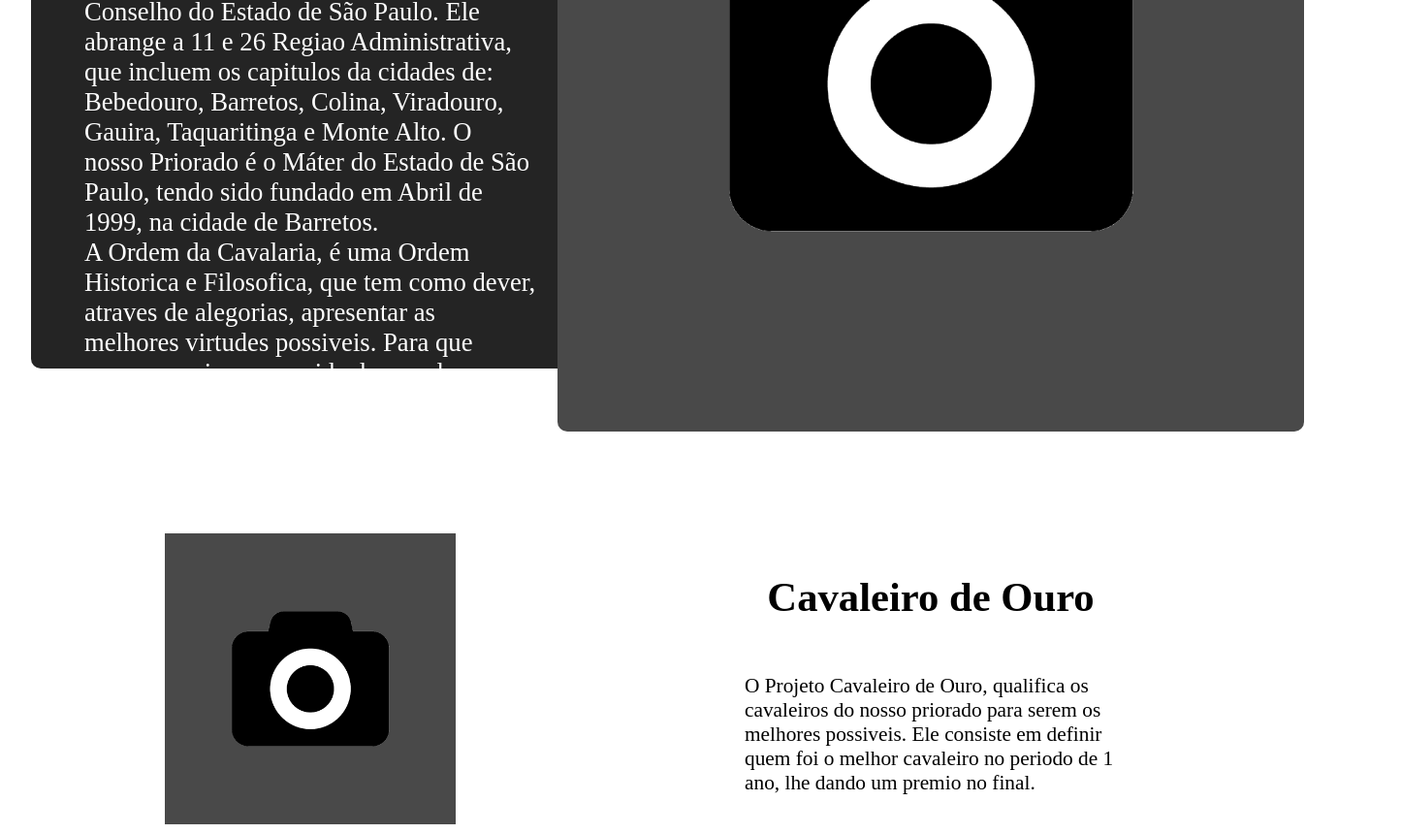
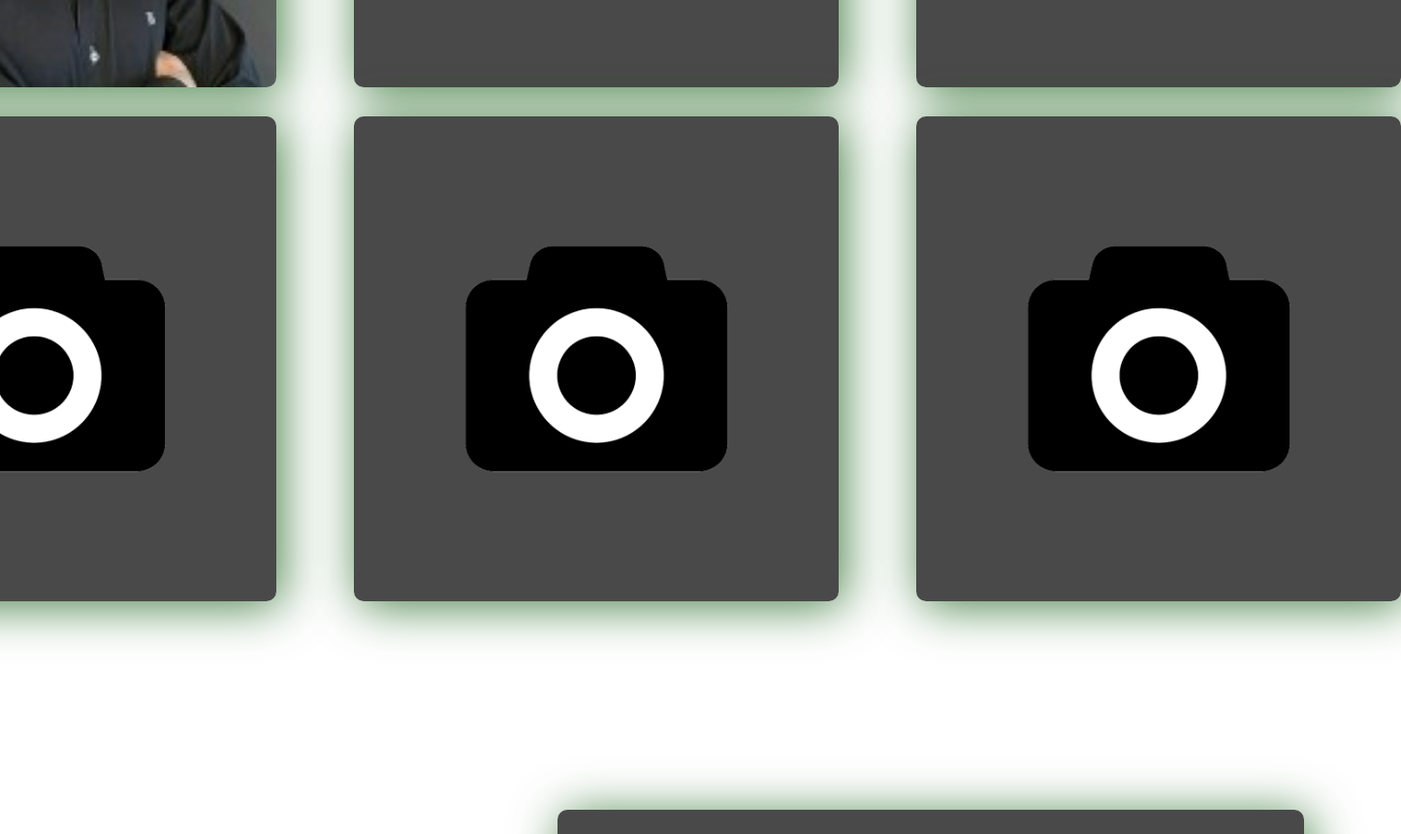
Before and after one commit to Jmurja/Sagrados, a plain HTML site: page index.html in a window 1280 px wide. Shown: the part 1940-2800 px from the top of the page at 97% size, 1445 px wide, since content can reach past the window. Drawn offline with Linux system fonts and the light colour scheme; a web font is replaced by a local one.

Commit message:
Adicionando mais ICCs

```diff
--- a/index.html
+++ b/index.html
@@ -33,6 +33,12 @@
         <img src="assets/murja.png" alt="" srcset="">
         <img src="assets/murilo.png" alt="" srcset="">
         <img src="assets/guilherme.png" alt="" srcset="">
+        <img src="assets/enrico.png" alt="">
+        <img src="assets/photo.png" alt="">
+        <img src="assets/photo.png" alt="">
+        <img src="assets/photo.png" alt="">
+        <img src="assets/photo.png" alt="">
+        <img src="assets/photo.png" alt="">
    </div>
 
    <div class="container-sobre" id="container-sobre">
@@ -56,7 +62,7 @@
         </div>
 
         <div class="projetos-right">
-            <h1>Cavaleiro de <span>Ouro</span></h1>
+            <h1>Cavaleiro de Ouro</h1>
             <p>O Projeto Cavaleiro de Ouro, qualifica os cavaleiros do nosso priorado para serem os melhores possiveis. Ele consiste em definir quem foi o melhor cavaleiro no periodo de 1 ano, lhe dando um premio no final.</p>
 
             <h1>Aniversario do Priorado</h1>
--- a/style.css
+++ b/style.css
@@ -25,12 +25,17 @@ header{
     justify-content: center;
     align-items: center;
     position: fixed;
+
 }
 
 a{
     text-decoration: none;
     list-style: none;
     color: rgba(255, 255, 255, 0.742);
+}
+
+img{
+    box-shadow: 5px 5px 50px rgba(22, 94, 22, 0.792);
 }
 
 header.rolagem{
@@ -59,6 +64,7 @@ header.rolagem{
     align-items: center;
     justify-content:center;
     transition: opacity 1.0s, visibility 0.5s ease-in-out;
+    box-shadow: 5px 5px 50px rgba(22, 94, 22, 0.792);
 }
 
 .text-banner{
@@ -78,11 +84,12 @@ header.rolagem{
 }
 
 .container-gestoes{
-    display: flex;
-    justify-content: space-around;
+    padding: 200px;
+    gap: 30px;
+    display: grid;
+    grid-template-columns: 550px 550px 550px;
     align-items: center;
-    width: 100vw;
-    height: 100vh;
+    justify-content: center;
     transition: transform .5s ease;
 }
 
@@ -91,6 +98,7 @@ header.rolagem{
     border-radius: 10px;
     -webkit-transition: -webkit-transform .5s ease;
     transition: transform .5s ease;
+    box-shadow: 5px 5px 50px rgba(22, 94, 22, 0.792);
 }
 
 .container-gestoes img:hover{
```
Also changed, not shown: assets/enrico.png (added).
